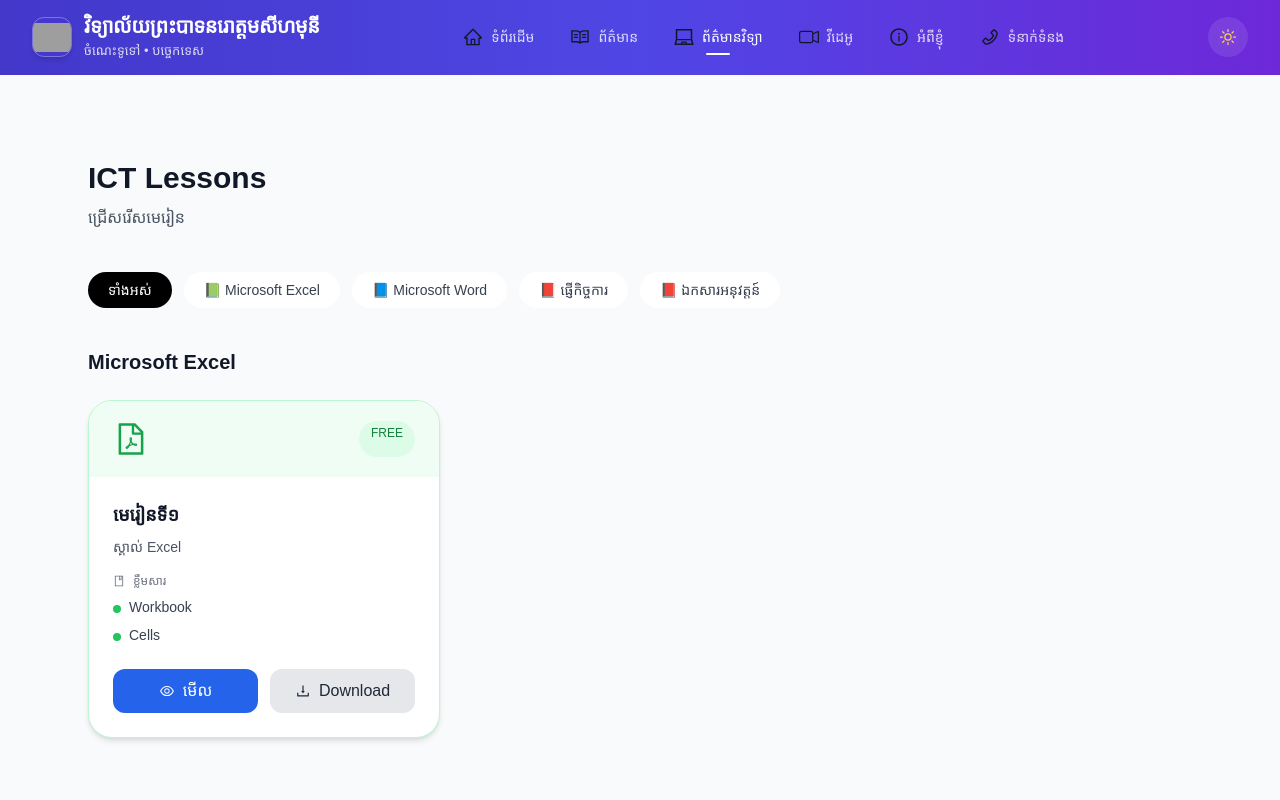
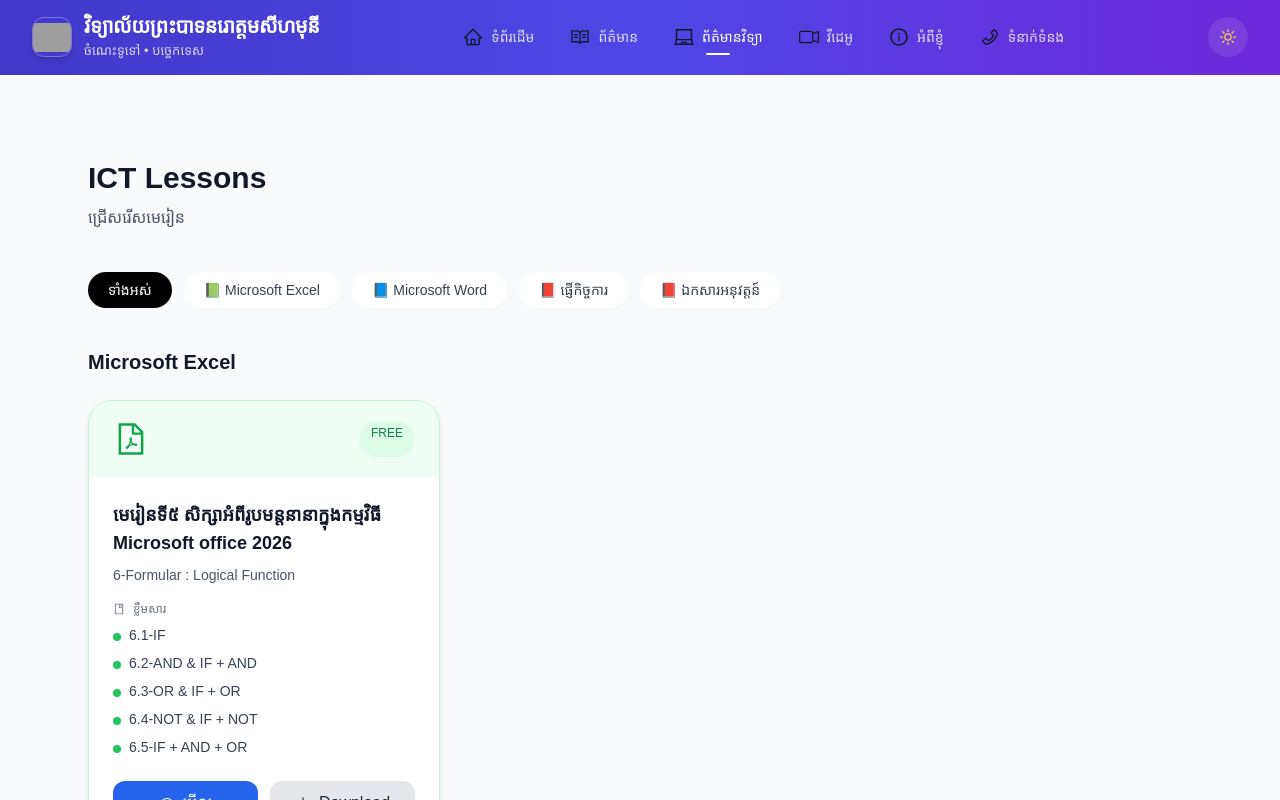
Before and after one commit to VeasnaNIE2025/SchoolApp, a React (Vite) app: page /ict in a window 1280 px wide. Shown: the top 800 px of the page. Built offline with nearby package versions, Linux system fonts and the light colour scheme; grey boxes are pictures that could not be loaded; a web font is replaced by a local one.

Commit message:
add excel

```diff
--- a/src/page/ICT/IctPage.jsx
+++ b/src/page/ICT/IctPage.jsx
@@ -10,16 +10,16 @@ const subjects = [
   {
     id: 1,
     title: "Microsoft Excel",
-    description: "រៀនប្រើប្រាស់ Microsoft Excel",
+    description: "សិក្សាអំពី Microsoft Excel",
     color: "green",
     icon: "📗",
     lessons: [
       {
         id: 1,
-        title: "មេរៀនទី១",
-        description: "ស្គាល់ Excel",
-        subTopics: ["Workbook", "Cells"],
-        pdf: "/PDF/Microsoft Excel/Lesson1/slide1.pdf",
+        title: "មេរៀនទី៥ សិក្សាអំពីរូបមន្ដនានាក្នុងកម្មវិធី Microsoft office 2026",
+        description: "6-Formular : Logical Function",
+        subTopics: ["6.1-IF", "6.2-AND & IF + AND", "6.3-OR & IF + OR", "6.4-NOT & IF + NOT", "6.5-IF + AND + OR"],
+        pdf: "https://canva.link/2qv6whyxi6flphp",
       },
     ],
   },
```
Also changed, not shown: src/data/newsData.js (line endings or trailing spaces), src/page/news/NewsDetail.jsx (line endings or trailing spaces).
